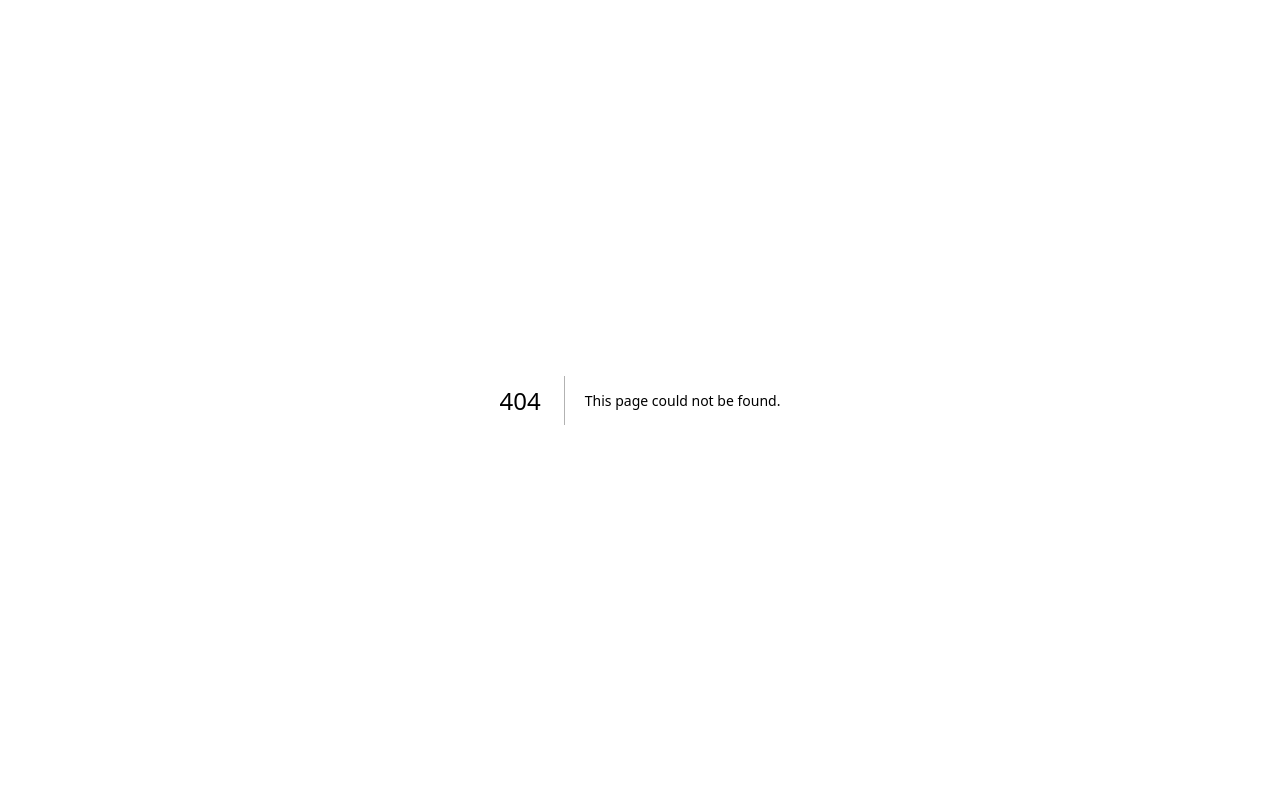
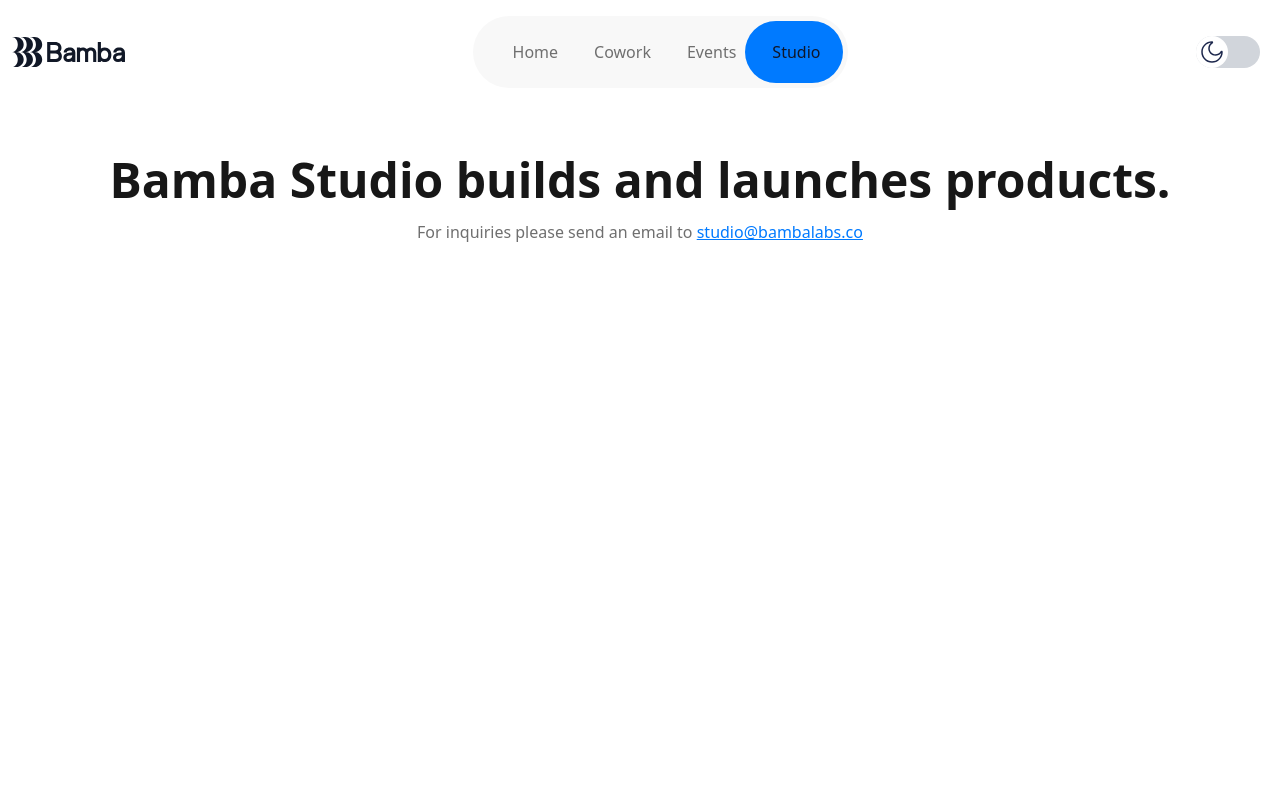
Before and after one commit to xdaluca/website-bamba, a Next.js app: page /Studio in a window 1280 px wide. Before the commit this address had no page. Shown: the top 800 px of the page. Built offline with nearby package versions, Linux system fonts and the light colour scheme.

Commit message:
feat: create studio page

```diff
--- /dev/null
+++ b/src/app/Studio/page.tsx
@@ -0,0 +1,31 @@
+import { Template } from "@/components";
+
+export const metadata = {
+  title: "Bamba Labs | Studio",
+  description: "Studio",
+};
+
+const Studio = () => {
+  return (
+    <Template>
+      <div className="text-center flex flex-col items-center justify-center max-w-7xl mx-auto w-full gap-4 py-20 xl:px-0 px-6">
+        <div className="flex gap-2 flex-col">
+          <h2 className="text-rich-black dark:text-white text-5xl font-semibold">
+            Bamba Studio builds and launches products.
+          </h2>
+        </div>
+        <p className="text-dim-gray dark:text-[#B4B4B4] leading-6 md:w-[664px]">
+          For inquiries please send an email to{" "}
+          <a
+            href="mailto:studio@bambalabs.co"
+            className="text-azure underline hover:text-azure-dark"
+          >
+            studio@bambalabs.co
+          </a>
+        </p>
+      </div>
+    </Template>
+  );
+};
+
+export default Studio;
```
